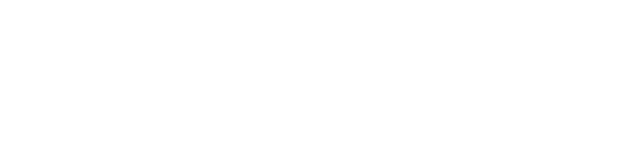
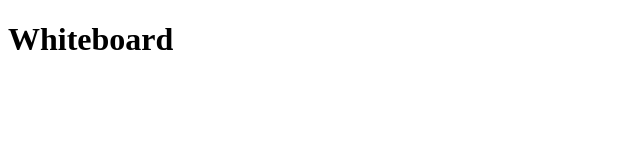
Before and after one commit to John-Witter/whiteboard, a plain HTML site: page index.html in a window 1280 px wide. Shown: the whole page, without its empty margins (0-640 px from the left). Drawn offline with Linux system fonts and the light colour scheme.

```diff
--- a/index.html
+++ b/index.html
@@ -9,6 +9,6 @@
     <title>Document</title>
 </head>
 <body>
-
+    <h1>Whiteboard</h1>
 </body>
 </html>
```
Also changed, not shown: whiteboard.js (+31 -0 lines).
